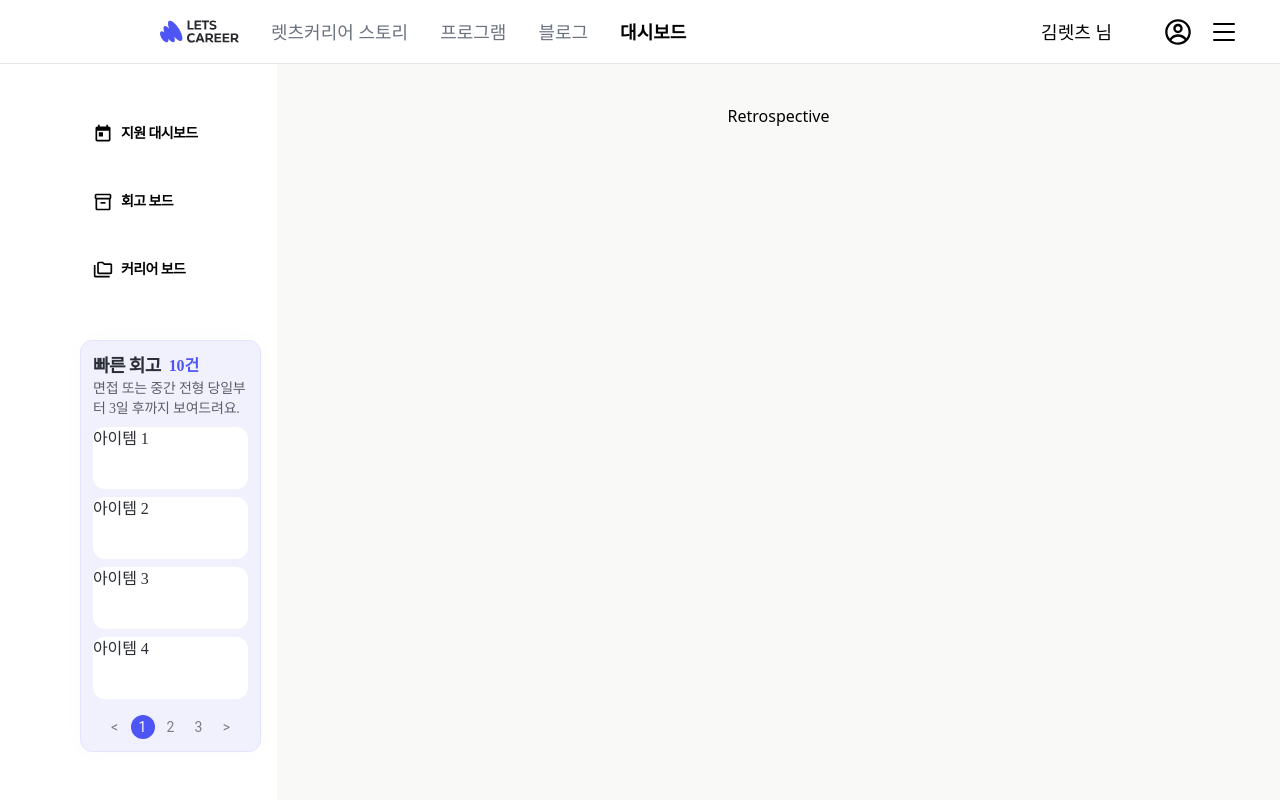
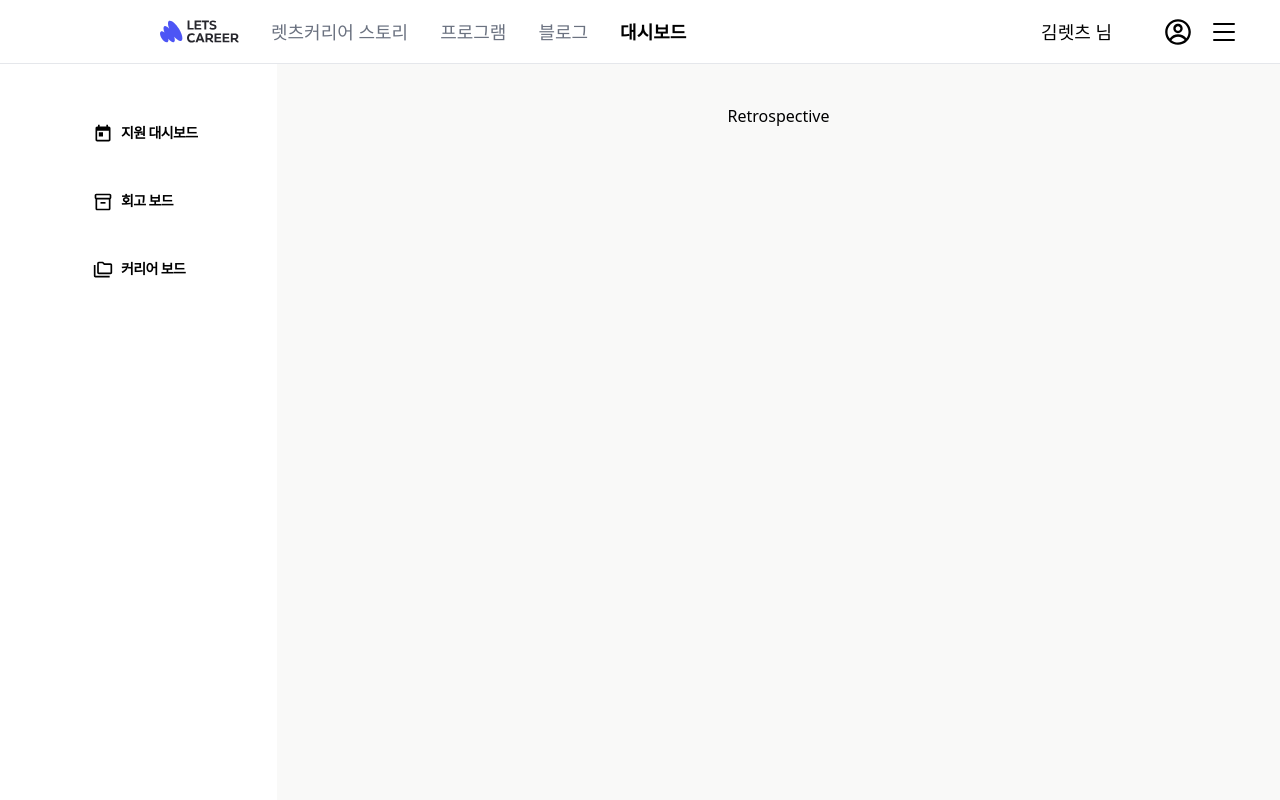
Before and after one commit to LetsCareer-A/LetsCareerA-FE, a React (Vite) app: page /reviews in a window 1280 px wide. Shown: the top 800 px of the page. Built offline with nearby package versions, Linux system fonts and the light colour scheme.

Commit message:
#18 [Feat] 대시보드일 때만 보여주도록 기능 구현

```diff
--- a/src/components/Sidebar.tsx
+++ b/src/components/Sidebar.tsx
@@ -2,7 +2,7 @@ import { Box, Typography } from '@mui/material';
 import TodayIcon from '@mui/icons-material/Today';
 import Inventory2OutlinedIcon from '@mui/icons-material/Inventory2Outlined';
 import FolderCopyOutlinedIcon from '@mui/icons-material/FolderCopyOutlined';
-import { Link } from 'react-router-dom';
+import { Link, useLocation } from 'react-router-dom';
 import QuickReview from '../pages/Dashboard/components/QuickReview';
 
 const menuItemStyle = {
@@ -36,8 +36,10 @@ const textStyle = {
 };
 
 const Sidebar = () => {
+  const location = useLocation();
+
   return (
-    <Box sx={{ width: 277, height: '100vh', backgroundColor: 'white',padding:'40px 0 0 80px'}}>
+    <Box sx={{ width: 277, height: '100vh', backgroundColor: 'white', padding: '40px 0 0 80px' }}>
       {/* 상단 메뉴 목록 */}
       <Box sx={{ width: 181, display: 'flex', flexDirection: 'column', gap: '8px' }}>
         {[
@@ -54,7 +56,7 @@ const Sidebar = () => {
         ))}
       </Box>
       <Box sx={{ marginTop: '40px' }}>
-        <QuickReview />
+        {location.pathname === '/dashboard' && <QuickReview />}
       </Box>
     </Box>
   );
```
